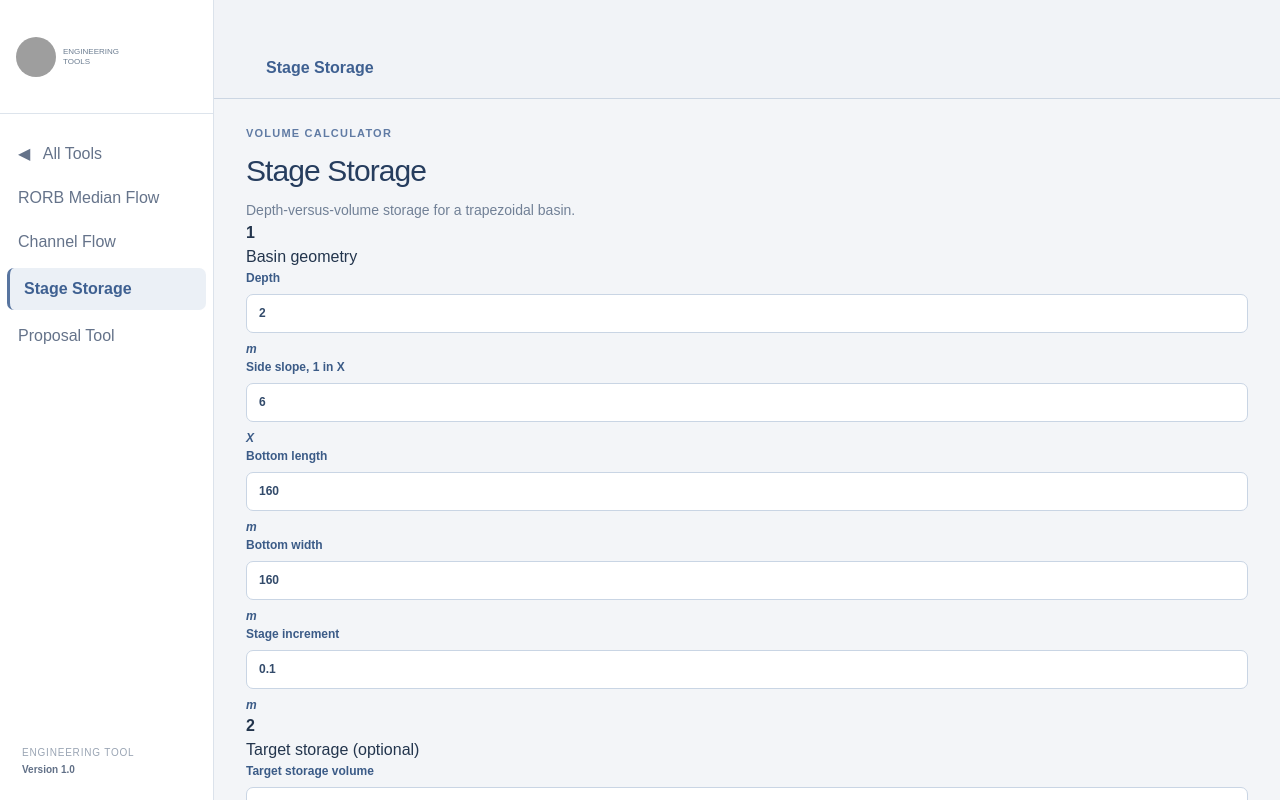
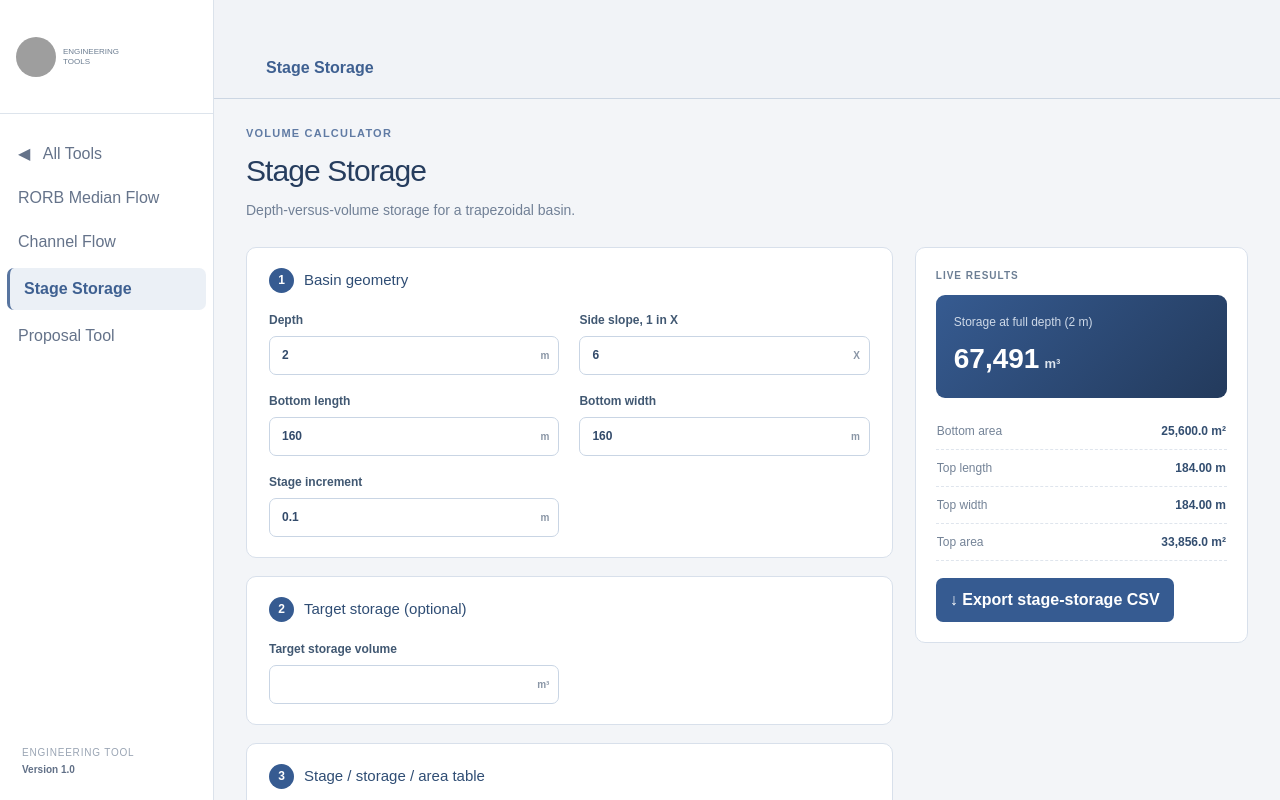
Before and after one commit to MariaMcCrann/Engineering-Tools-Platform, a Next.js app in the folder apps/rorb-median-flow/: page / in a window 1280 px wide. Both pictures are taken after a click on the button "Stage Storage". Shown: the top 800 px of the page. Built offline with nearby package versions, Linux system fonts and the light colour scheme; grey boxes are pictures that could not be loaded.

Commit message:
Style integrated engineering tools

```diff
--- a/apps/rorb-median-flow/app/globals.css
+++ b/apps/rorb-median-flow/app/globals.css
@@ -79,3 +79,28 @@ td small { color:#96a0ad; font-weight:400; }
 @media (max-width:1050px) { .results-grid { grid-template-columns:1fr; }.chart-card { order:-1; }.model-strip { grid-template-columns:repeat(3,1fr); }.app-shell { grid-template-columns:180px 1fr; } }
 @media (max-width:760px) { .app-shell { display:block; }.sidebar { position:static; width:100%; height:auto; }.brand { height:70px; }.tool-nav,.version { display:none; }.top-tabs { height:55px; padding-left:8px; }.content { padding:20px 14px 40px; }.form-grid { grid-template-columns:1fr; }.model-strip { grid-template-columns:1fr 1fr; }.results-grid { display:block; }.chart-card { margin-bottom:12px; }.table-card { overflow-x:auto; }.title-row { flex-direction:column; }.condition-pill { align-self:flex-start; } }
 @media (max-width:760px) { .hub-header { height:55px; padding:0 18px 16px; }.hub-content { padding-top:28px; }.tool-grid { grid-template-columns:1fr; } }
+
+.calc-content { max-width:1450px; }
+.calc-layout { margin-top:26px; display:grid; grid-template-columns:minmax(520px,1.65fr) minmax(310px,.85fr); gap:22px; align-items:start; }
+.calc-card { background:#fff; border:1px solid var(--line); border-radius:10px; padding:20px 22px; margin-bottom:18px; }
+.calc-card-title { display:flex; align-items:center; gap:10px; margin-bottom:18px; }
+.calc-card-title b { width:25px; height:25px; display:grid; place-items:center; border-radius:50%; background:#365b91; color:#fff; font-size:12px; }
+.calc-card-title h2 { margin:0; color:#2f4d74; font-size:15px; }
+.calc-fields,.proposal-fields { display:grid; grid-template-columns:1fr 1fr; gap:17px 20px; }
+.calc-field { position:relative; color:#415872; }
+.calc-field>span,.proposal-fields label { font-size:12px; font-weight:700; }
+.calc-field small { min-height:15px; color:#8b98a8; font-weight:400; }
+.calc-field input { width:100%; padding-right:55px; }
+.calc-field i { position:absolute; right:10px; bottom:12px; color:#8a96a6; font-size:10px; font-style:normal; }
+.calc-results { position:sticky; top:20px; background:#fff; border:1px solid var(--line); border-radius:10px; padding:20px; }
+.calc-results>p { color:#6c7e94; font-size:10px; font-weight:800; letter-spacing:.1em; }
+.result-hero { background:linear-gradient(135deg,#365b91,#233a5c); border-radius:9px; padding:18px; color:#fff; margin:12px 0 15px; }
+.result-hero span { display:block; color:#ced9e8; font-size:12px; margin-bottom:7px; }.result-hero strong { font-size:28px; }.result-hero small { font-size:13px; margin-left:5px; color:#dce4ee; }
+.check-row { display:flex; flex-wrap:wrap; gap:7px; margin-bottom:12px; }.check-row span { padding:5px 8px; border-radius:99px; font-size:10px; font-weight:700; }.pass{background:#e6f4ed;color:#246b50}.fail{background:#feecec;color:#a74545}.warn{background:#fff1d6;color:#936313}
+.metric { display:flex; justify-content:space-between; padding:9px 1px; border-bottom:1px dashed #dfe5ed; font-size:12px; }.metric span{color:#748397}.metric strong{color:#334e70}
+.download-btn,.run-proposal { margin-top:17px; border:0; border-radius:7px; padding:10px 14px; background:#365b91; color:#fff; font-weight:700; cursor:pointer; }
+.storage-table { max-height:350px; overflow:auto; border:1px solid #e0e6ee; border-radius:7px; }.storage-table th { position:sticky; top:0; }.storage-table td,.storage-table th { text-align:right; }.answer-note { background:#edf7f2; color:#346b56; padding:10px; border-radius:6px; font-size:12px; }
+.proposal-layout { max-width:850px; margin-top:26px; }.proposal-fields label{display:flex;flex-direction:column;gap:7px;color:#415872}.proposal-fields input{width:100%}
+.proposal-drop { min-height:130px; border:2px dashed #bccadb; border-radius:8px; display:flex; align-items:center; justify-content:center; text-align:center; cursor:pointer; }.proposal-drop span{font-size:24px}.proposal-drop strong{font-size:13px}.proposal-drop small{font-size:11px;color:#8b98a8}.proposal-drop input{display:none}
+.file-list{margin:12px 0 0;padding-left:18px;color:#52705f;font-size:12px}.mode-cards{display:grid;grid-template-columns:1fr 1fr;gap:12px}.mode-cards button{border:1px solid #d2dbe7;background:#fff;border-radius:8px;padding:15px;text-align:left;cursor:pointer}.mode-cards button.selected{border-color:#5675a2;background:#f1f6fb}.mode-cards strong,.mode-cards small{display:block}.mode-cards small{margin-top:5px;color:#8390a0}.research-check{display:flex;flex-direction:row;align-items:center;gap:10px}.research-check input{width:16px;height:16px}.research-check span{font-size:12px}.research-check small{display:block;color:#8a96a6;margin-top:3px}.run-proposal:disabled{opacity:.45;cursor:not-allowed}.engine-note{font-size:11px;color:#8995a5;line-height:1.5;margin-top:12px}
+@media(max-width:1000px){.calc-layout{grid-template-columns:1fr}.calc-results{position:static}}@media(max-width:650px){.calc-fields,.proposal-fields,.mode-cards{grid-template-columns:1fr}.calc-content{padding:20px 14px}.calc-layout{display:block}}
```
